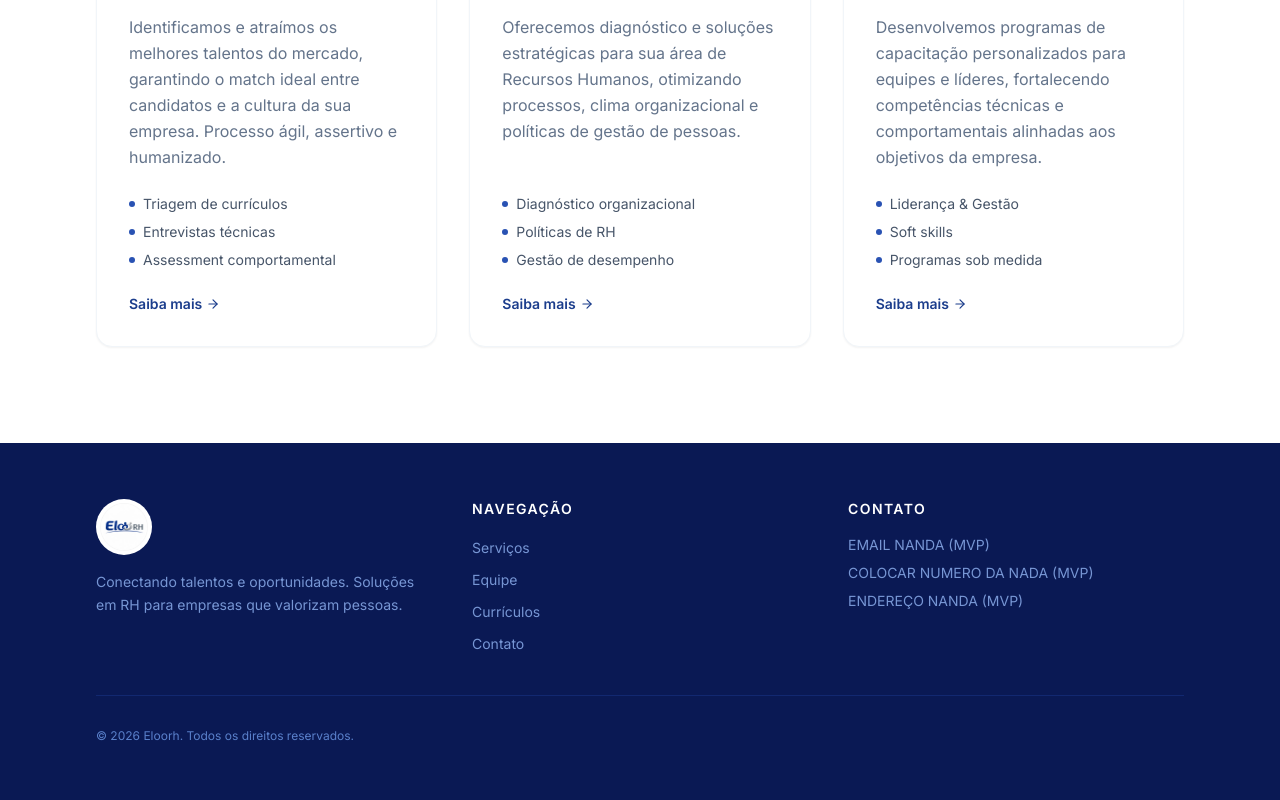
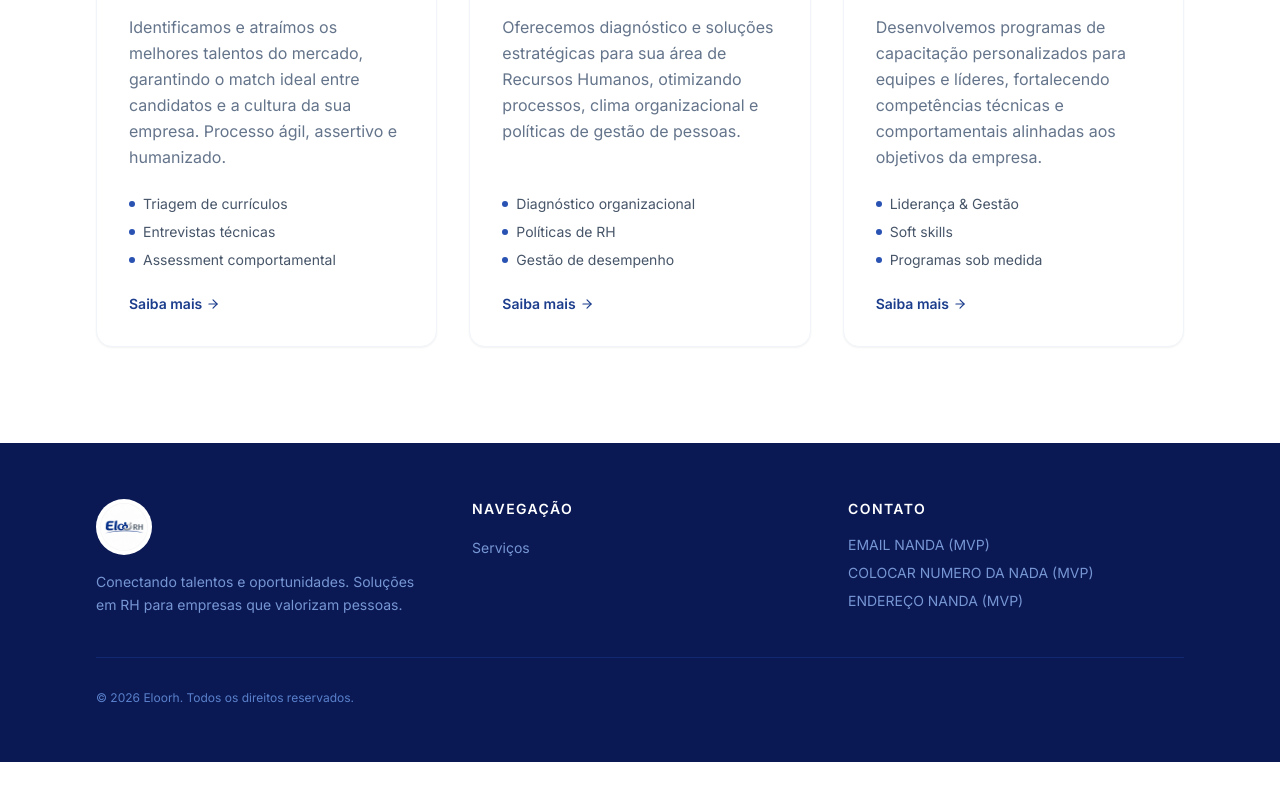
Before and after one commit to PedroElorriaga/eloorh, a React (Vite) app: page / in a window 1280 px wide. Shown: the part 1214-2014 px from the top of the page. After the commit the page ends 1976 px from the top, so only its background shows below. Built offline with nearby package versions, Linux system fonts and the light colour scheme.

Commit message:
mvp v0.1.3

```diff
--- a/src/components/Footer.jsx
+++ b/src/components/Footer.jsx
@@ -1,8 +1,8 @@
 const NAV = [
     { label: 'Serviços', href: '#servicos' },
-    { label: 'Equipe', href: '#equipe' },
-    { label: 'Currículos', href: '#curriculos' },
-    { label: 'Contato', href: '#contato' },
+    // { label: 'Equipe', href: '#equipe' },
+    // { label: 'Currículos', href: '#curriculos' },
+    // { label: 'Contato', href: '#contato' },
 ]
 
 const YEAR = new Date().getFullYear()
```
